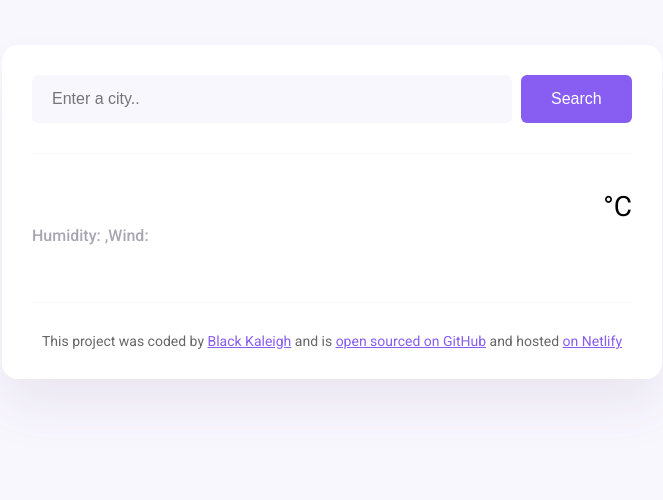
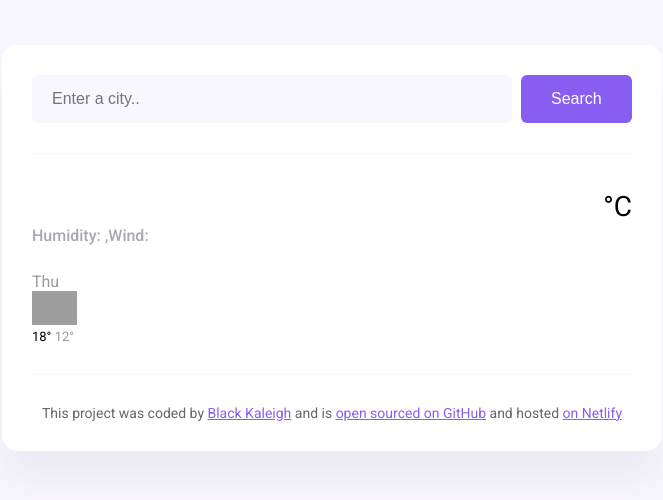
Before and after one commit to Black-Kaleigh/Kaleigh-Vanilla-weather-app, a plain HTML site: page index.html in a window 1280 px wide. Shown: the whole page, without its empty margins (308-971 px from the left). Drawn offline with nearby package versions, Linux system fonts and the light colour scheme; no server answers; grey boxes are pictures that could not be loaded.

Commit message:
added forecast html and css

```diff
--- a/index.html
+++ b/index.html
@@ -43,6 +43,21 @@
             <div class="weather-app-unit">°C</div>
           </div>
         </div>
+        <div class="weather-forecast">
+          <div class="row"></div>
+          <div class="col-2">
+            <div class="date">Thu</div>
+            <img
+              src="http://shecodes-assets.s3.amazonaws.com/api/weather/icons/clear-sky-day.png"
+              alt=""
+              width="45"
+            />
+            <div class="weather-forecast-temperature">
+              <span class="weather-forecast-temperature-max"> 18°</span>
+              <span class="weather-forecast-temperature-min"> 12°</span>
+            </div>
+          </div>
+        </div>
       </main>
 
       <footer>
--- a/src/index.css
+++ b/src/index.css
@@ -93,3 +93,22 @@ footer {
   font-size: 14px;
   color: rgba(0, 0, 0, 0.6);
 }
+
+.weather-forcast {
+  margin-top: 20px;
+  text-align: center;
+  color: #000;
+}
+
+.date {
+  font-size: 16px;
+  opacity: 0.4;
+}
+
+.weather-forecast-temperature-min {
+  opacity: 0.4;
+}
+
+.weather-forecast-temperature {
+  font-size: 13px;
+}
```
